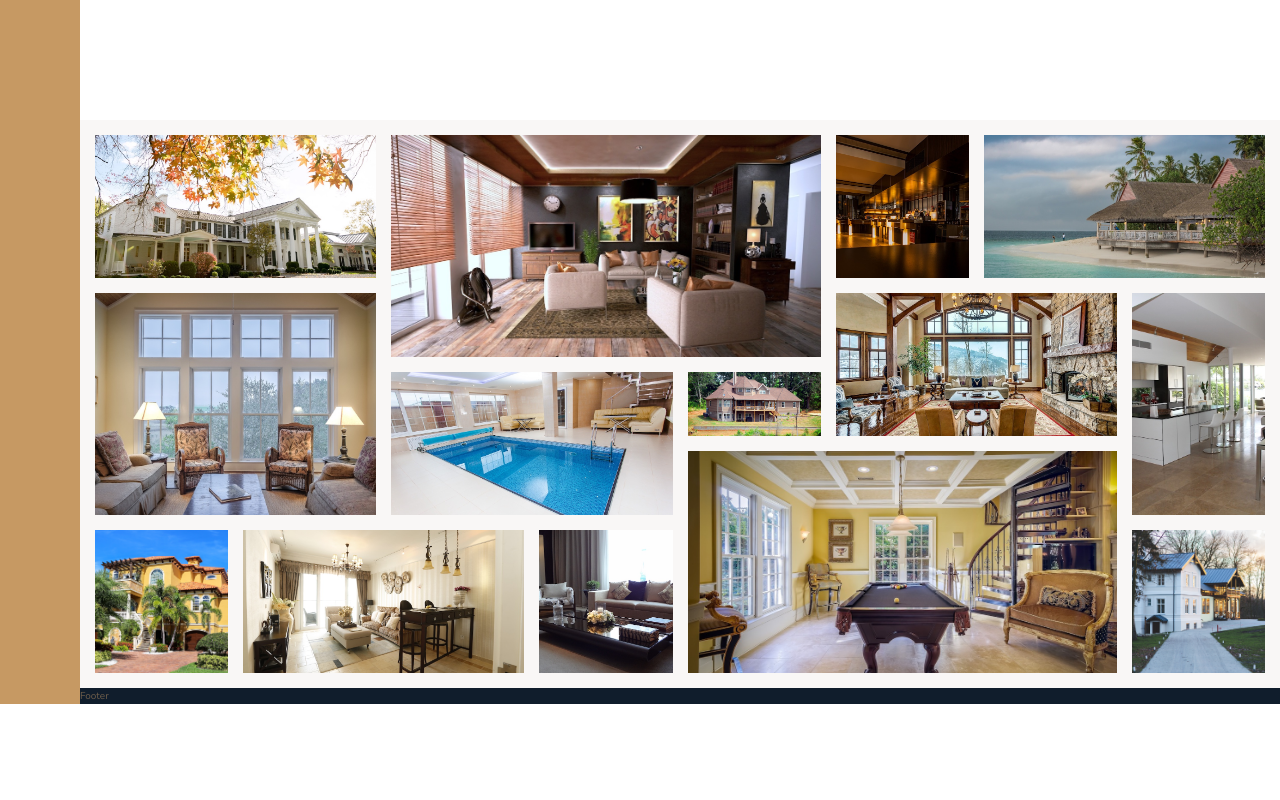
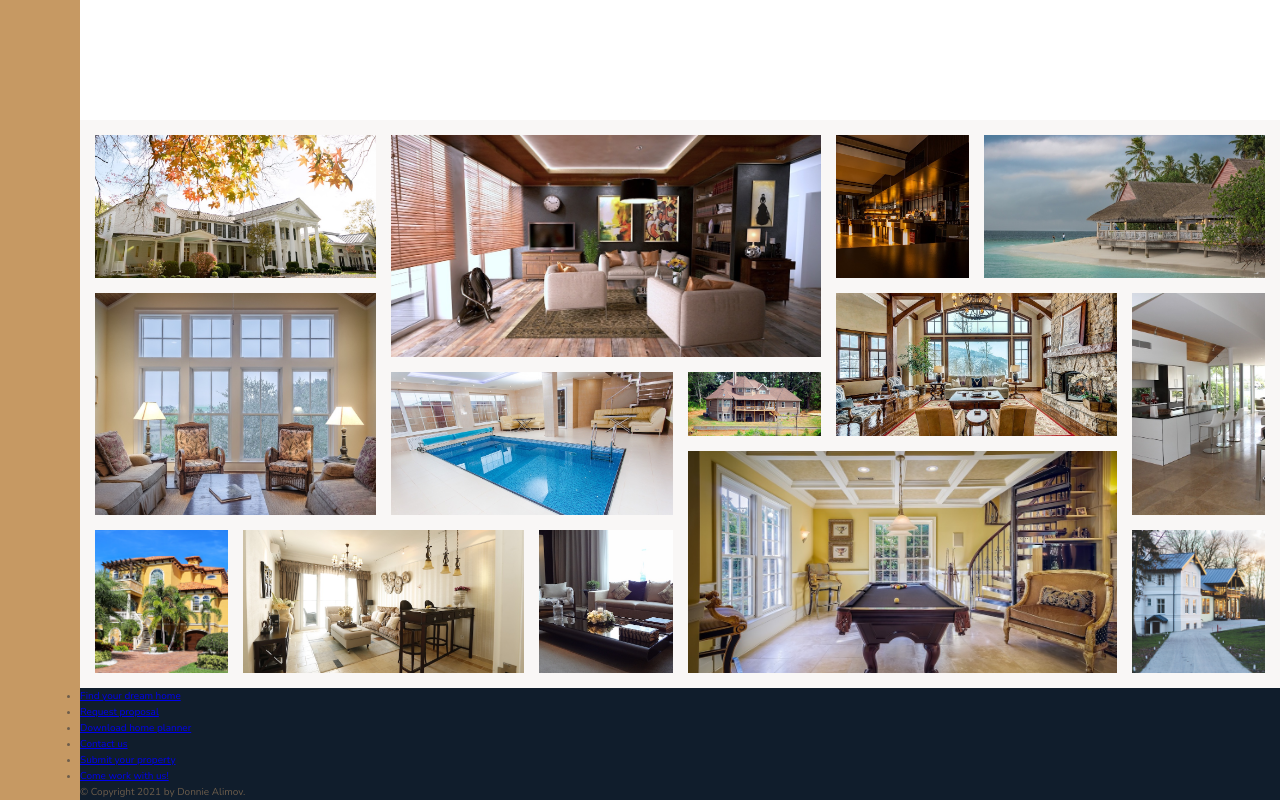
Before and after one commit to mralimov/CSS-GRID-Real-Estate-page, a website: page index.html in a window 1280 px wide. Shown: the part 2814-3614 px from the top of the page. Before the commit the page ends 3518 px from the top, so only its background shows below. Drawn offline with nearby package versions, Linux system fonts and the light colour scheme.

Commit message:
Footer section HTML

```diff
--- a/index.html
+++ b/index.html
@@ -398,6 +398,28 @@
       </figure>
     </section>
 
-    <footer class="footer">Footer</footer>
+    <footer class="footer">
+      <ul class="nav">
+        <li class="nav__item">
+          <a href="#" class="nav__link">Find your dream home</a>
+        </li>
+        <li class="nav__item">
+          <a href="#" class="nav__link">Request proposal</a>
+        </li>
+        <li class="nav__item">
+          <a href="#" class="nav__link">Download home planner</a>
+        </li>
+        <li class="nav__item">
+          <a href="#" class="nav__link">Contact us</a>
+        </li>
+        <li class="nav__item">
+          <a href="#" class="nav__link">Submit your property</a>
+        </li>
+        <li class="nav__item">
+          <a href="#" class="nav__link">Come work with us!</a>
+        </li>
+      </ul>
+      <p class="copyright">&copy; Copyright 2021 by Donnie Alimov.</p>
+    </footer>
   </body>
 </html>
```
